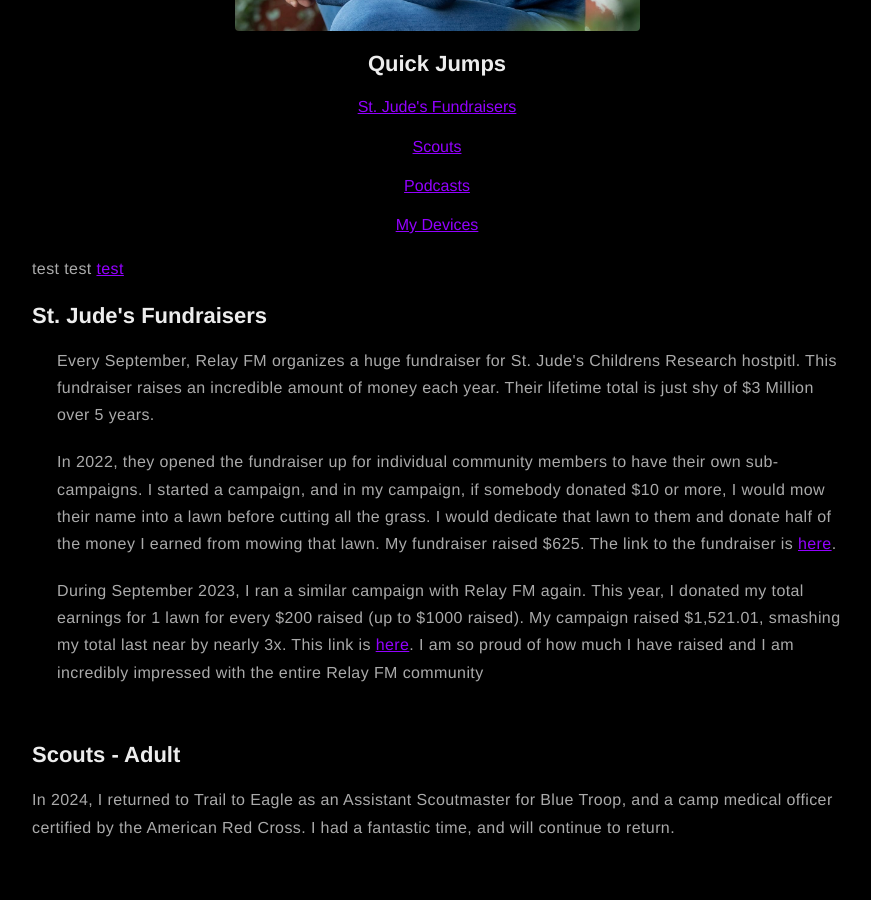
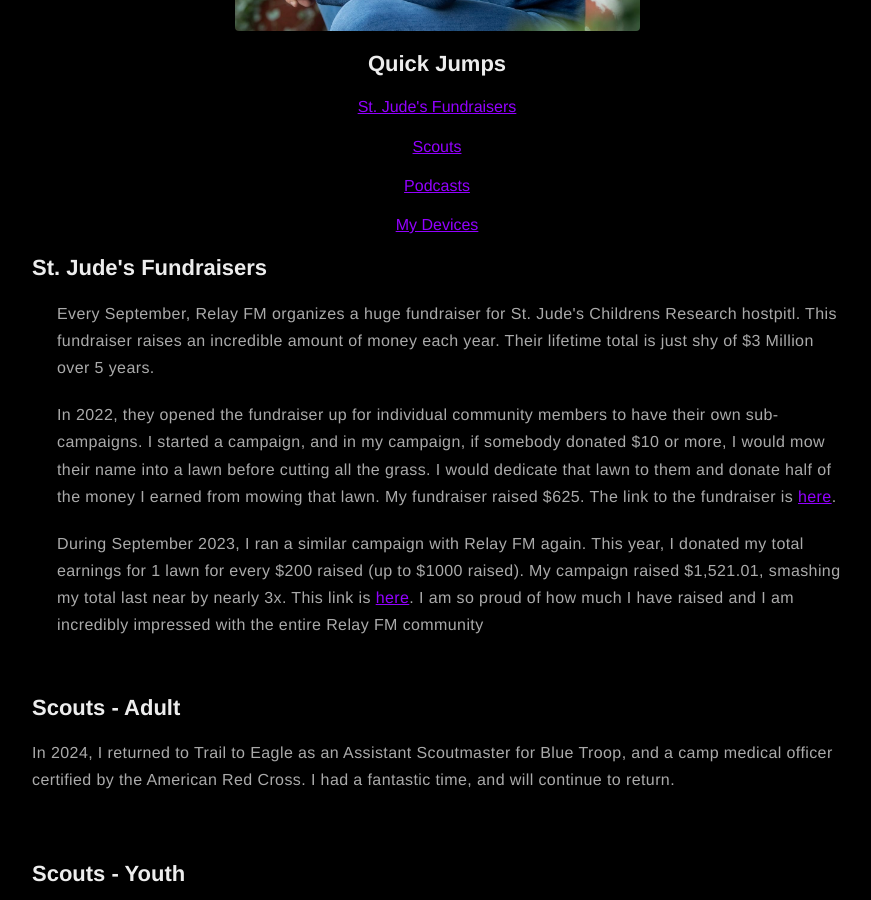
Before and after one commit to JDBurchHuzzah/jdburchhuzzah.github.io, a Jekyll site: the page built from about.md, in a window 1280 px wide and 900 px high, scrolled down 499 px. Shown: the whole window, without its empty margins (203-1074 px from the left). Built offline with Jekyll 4.4.1, drawn with Linux system fonts in a browser that asks for light colours; nearby versions of some CDN libraries.

Commit message:
Update about.md

```diff
--- a/about.md
+++ b/about.md
@@ -12,8 +12,6 @@
   <h4><a href="#podcasts">Podcasts</a></h4>
   <h4><a href="#tech">My Devices</a></h4>
 </div>
-
-test test <a href="/_posts/2023-11-20-All-State.markdown">test</a>
 
 <h2 id="jude">St. Jude's Fundraisers</h2>
 <div style="margin-left: 25px;">
```
